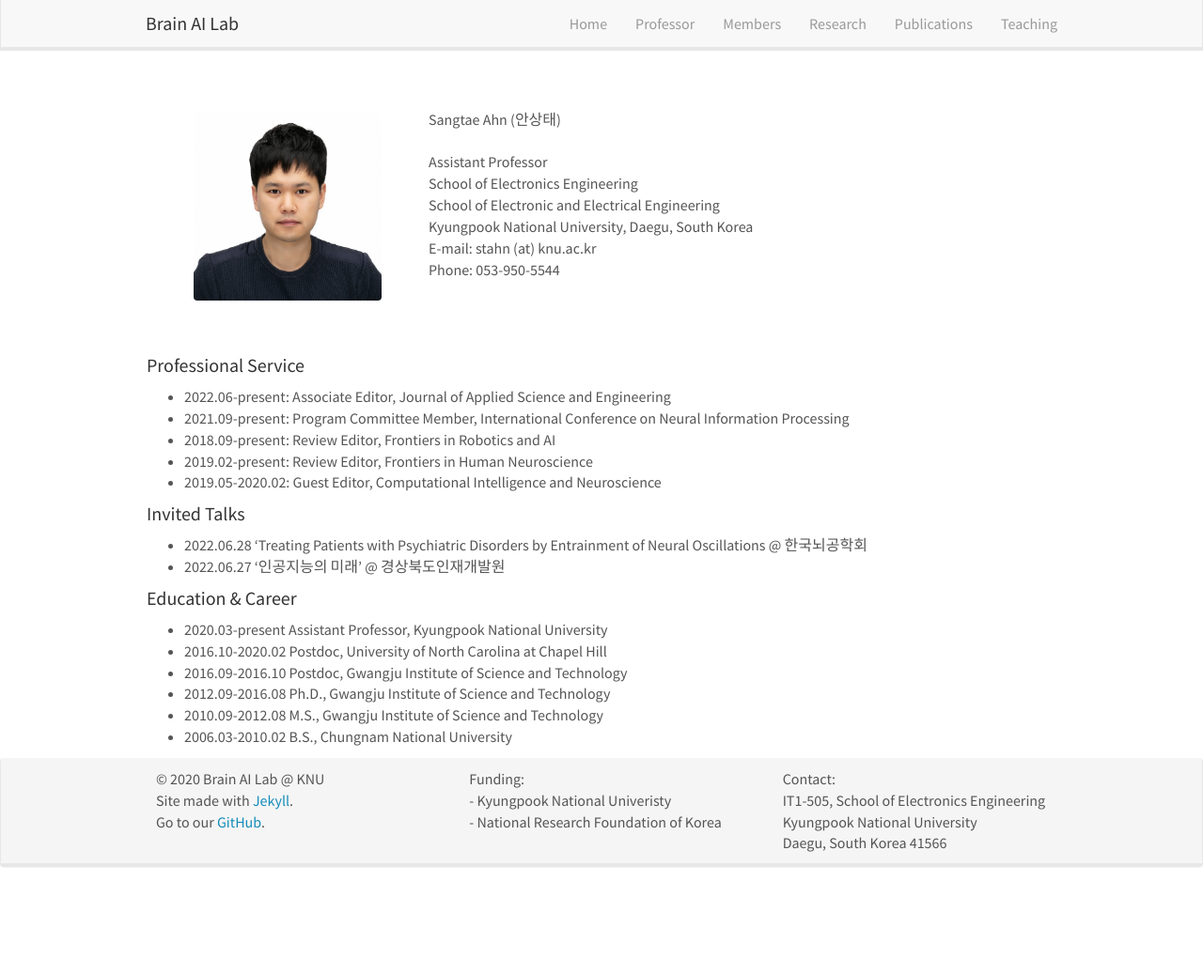
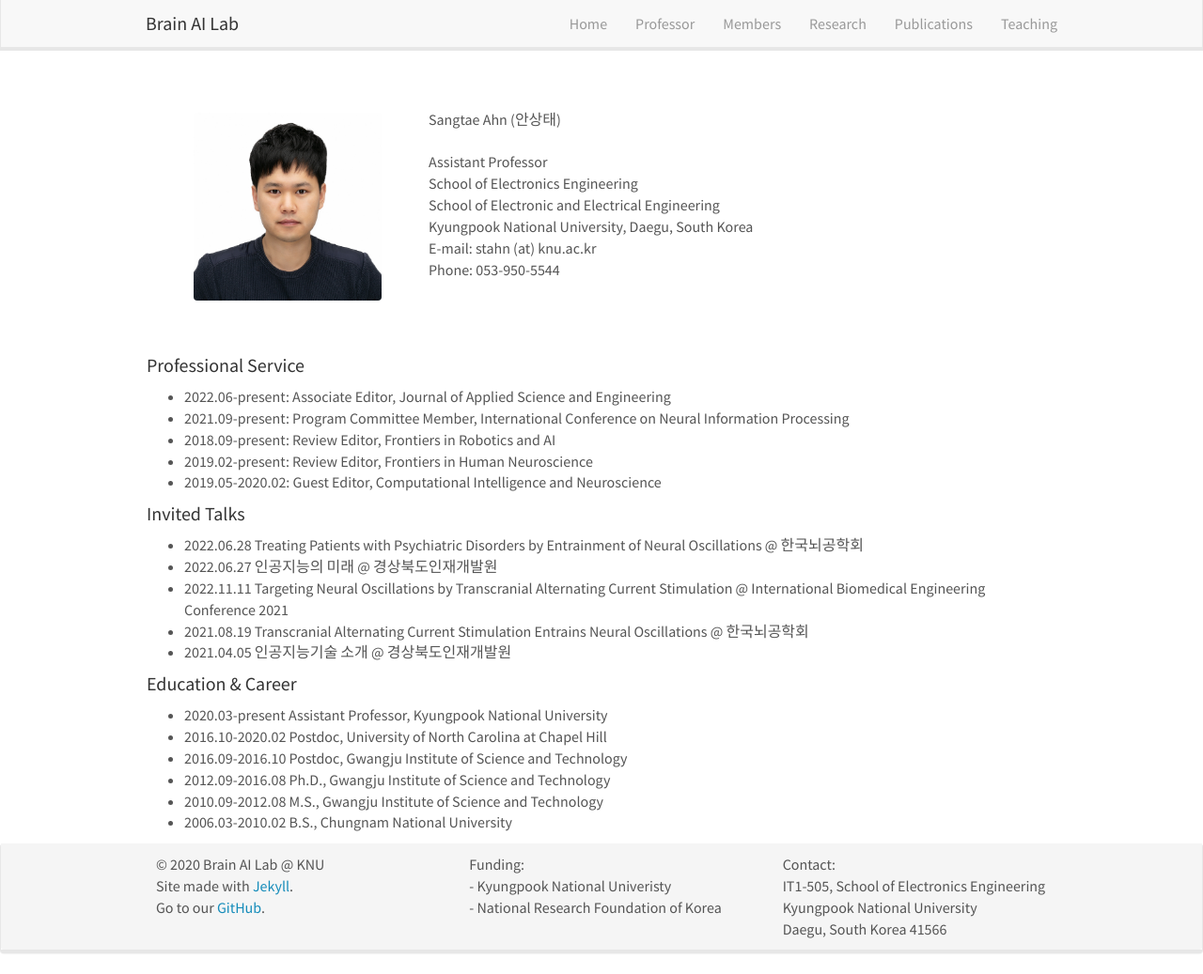
Before and after one commit to KNU-BrainAI/knu-brainai.github.io, a Jekyll site: the page built from _pages/professor.md, in a window 1280 px wide and 1037 px high. Shown: the whole window at 94% size. Built offline with Jekyll 4.4.1, drawn with Linux system fonts in a browser that asks for light colours; nearby versions of some CDN libraries.

Commit message:
Update professor.md

```diff
--- a/_pages/professor.md
+++ b/_pages/professor.md
@@ -25,8 +25,11 @@ Phone: 053-950-5544<br/><br/>
 - 2019.05-2020.02: Guest Editor, Computational Intelligence and Neuroscience
 
 #### Invited Talks
-- 2022.06.28 'Treating Patients with Psychiatric Disorders by Entrainment of Neural Oscillations @ 한국뇌공학회
-- 2022.06.27 '인공지능의 미래' @ 경상북도인재개발원
+- 2022.06.28 Treating Patients with Psychiatric Disorders by Entrainment of Neural Oscillations @ 한국뇌공학회
+- 2022.06.27 인공지능의 미래 @ 경상북도인재개발원
+- 2022.11.11 Targeting Neural Oscillations by Transcranial Alternating Current Stimulation @ International Biomedical Engineering Conference 2021
+- 2021.08.19 Transcranial Alternating Current Stimulation Entrains Neural Oscillations @ 한국뇌공학회
+- 2021.04.05 인공지능기술 소개 @ 경상북도인재개발원
 
 #### Education & Career
 - 2020.03-present Assistant Professor, Kyungpook National University
```
